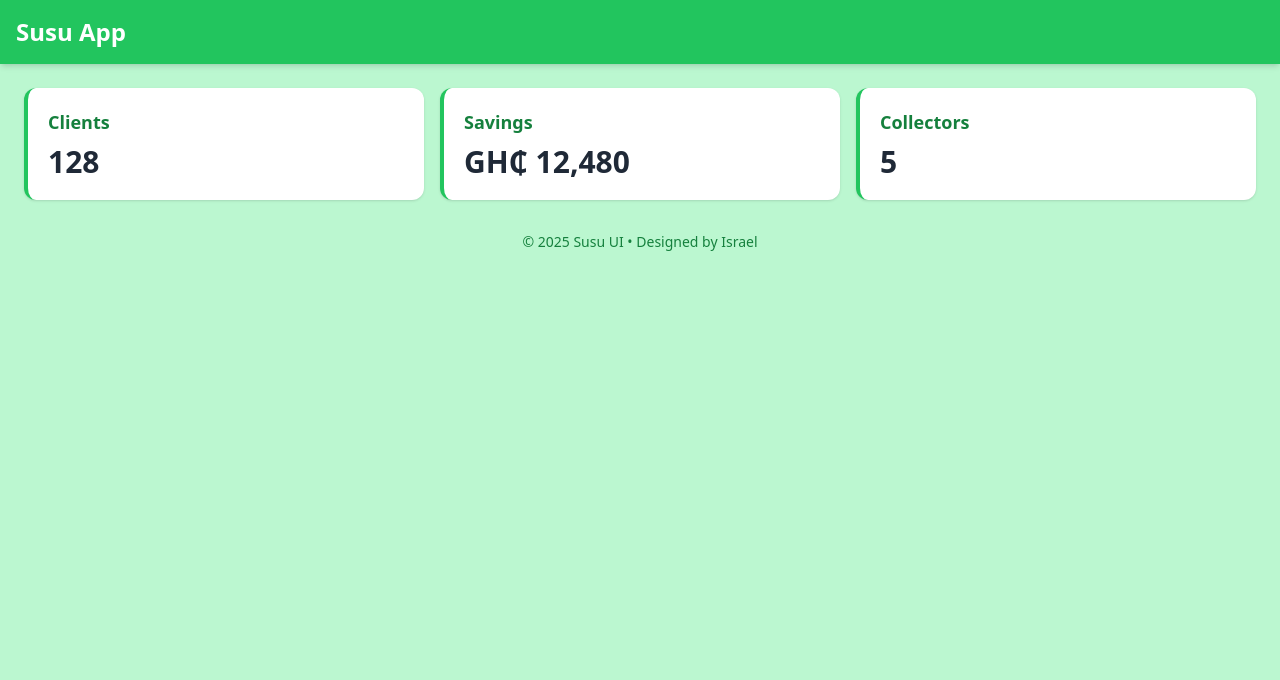
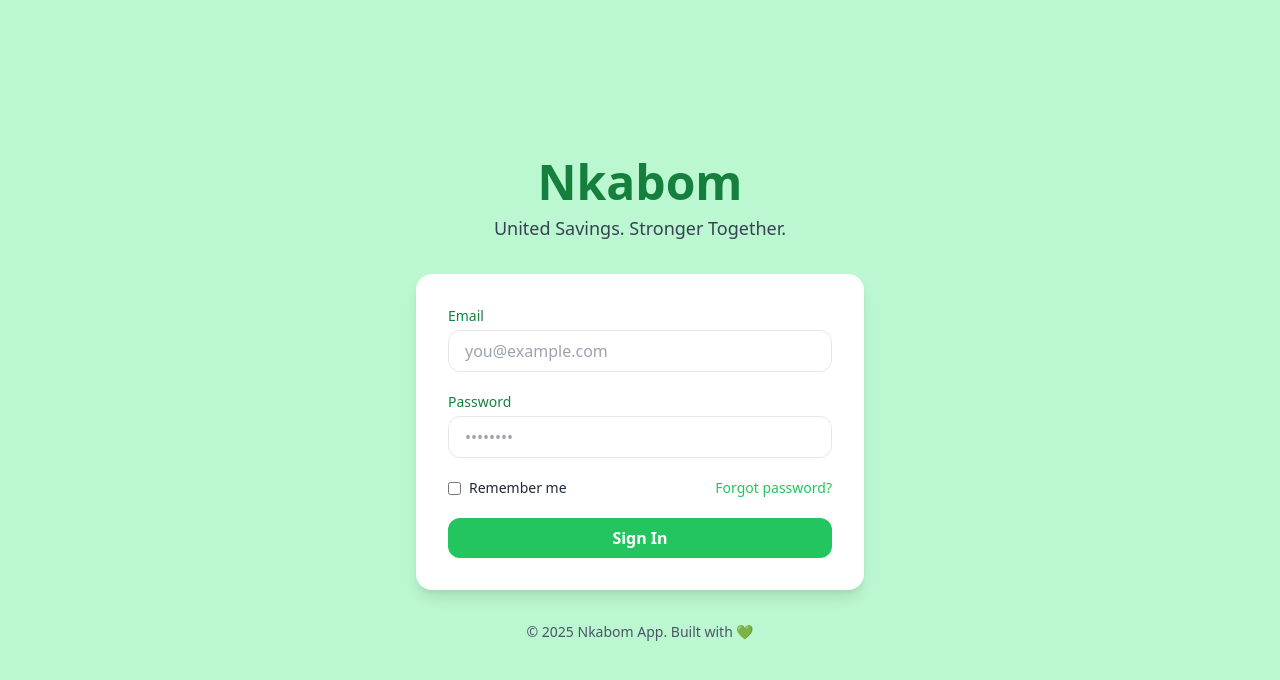
Before and after one commit to Tessu-Israel/susu-frontend, a website: page index.html in a window 1280 px wide. Drawn offline with nearby package versions, Linux system fonts and the light colour scheme.

Commit message:
Updated index.html to act as landing + login page

```diff
--- a/index.html
+++ b/index.html
@@ -3,48 +3,63 @@
 <head>
   <meta charset="UTF-8" />
   <meta name="viewport" content="width=device-width, initial-scale=1.0" />
-  <title>Susu App – Green UI</title>
+  <title>Nkabom – United Savings</title>
   <script src="https://cdn.tailwindcss.com"></script>
   <script>
     tailwind.config = {
       theme: {
         extend: {
           colors: {
-            primary: "#22c55e", // green-500
-            "primary-dark": "#15803d", // green-700
-            "primary-light": "#bbf7d0", // green-100
-          },
+            primary: "#22c55e",
+            "primary-dark": "#15803d",
+            "primary-light": "#bbf7d0"
+          }
         }
       }
     };
   </script>
 </head>
-<body class="bg-primary-light text-gray-800 font-sans min-h-screen">
+<body class="bg-primary-light min-h-screen flex flex-col justify-center items-center text-gray-800 font-sans">
 
-  <!-- Header -->
-  <header class="bg-primary text-white p-4 shadow-md">
-    <h1 class="text-2xl font-bold">Susu App</h1>
+  <!-- Branding / Landing Section -->
+  <header class="text-center mb-8">
+    <h1 class="text-4xl md:text-5xl font-extrabold text-primary-dark">Nkabom</h1>
+    <p class="text-lg mt-2 text-gray-700">United Savings. Stronger Together.</p>
   </header>
 
-  <!-- Main -->
-  <main class="p-6 grid grid-cols-1 md:grid-cols-3 gap-4">
-    <div class="bg-white rounded-xl p-5 shadow border-l-4 border-primary">
-      <h2 class="text-lg font-semibold text-primary-dark">Clients</h2>
-      <p class="text-3xl font-bold mt-2">128</p>
-    </div>
-    <div class="bg-white rounded-xl p-5 shadow border-l-4 border-primary">
-      <h2 class="text-lg font-semibold text-primary-dark">Savings</h2>
-      <p class="text-3xl font-bold mt-2">GH₵ 12,480</p>
-    </div>
-    <div class="bg-white rounded-xl p-5 shadow border-l-4 border-primary">
-      <h2 class="text-lg font-semibold text-primary-dark">Collectors</h2>
-      <p class="text-3xl font-bold mt-2">5</p>
-    </div>
-  </main>
+  <!-- Login Form Section -->
+  <section class="bg-white p-6 md:p-8 rounded-2xl shadow-lg w-full max-w-md">
+    <form class="space-y-5">
+      <div>
+        <label class="block text-sm font-medium text-primary-dark mb-1">Email</label>
+        <input type="email" required placeholder="you@example.com"
+               class="w-full px-4 py-2 border rounded-xl focus:outline-none focus:ring-2 focus:ring-primary" />
+      </div>
+
+      <div>
+        <label class="block text-sm font-medium text-primary-dark mb-1">Password</label>
+        <input type="password" required placeholder="••••••••"
+               class="w-full px-4 py-2 border rounded-xl focus:outline-none focus:ring-2 focus:ring-primary" />
+      </div>
+
+      <div class="flex items-center justify-between text-sm">
+        <label class="flex items-center gap-2">
+          <input type="checkbox" class="accent-primary" />
+          Remember me
+        </label>
+        <a href="#" class="text-primary hover:underline">Forgot password?</a>
+      </div>
+
+      <button type="submit"
+              class="w-full bg-primary hover:bg-primary-dark text-white py-2 rounded-xl font-semibold transition">
+        Sign In
+      </button>
+    </form>
+  </section>
 
   <!-- Footer -->
-  <footer class="bg-primary-light text-center text-sm py-2 text-primary-dark">
-    &copy; 2025 Susu UI • Designed by Israel
+  <footer class="text-sm text-gray-600 mt-8">
+    &copy; 2025 Nkabom App. Built with 💚
   </footer>
 
 </body>
```
